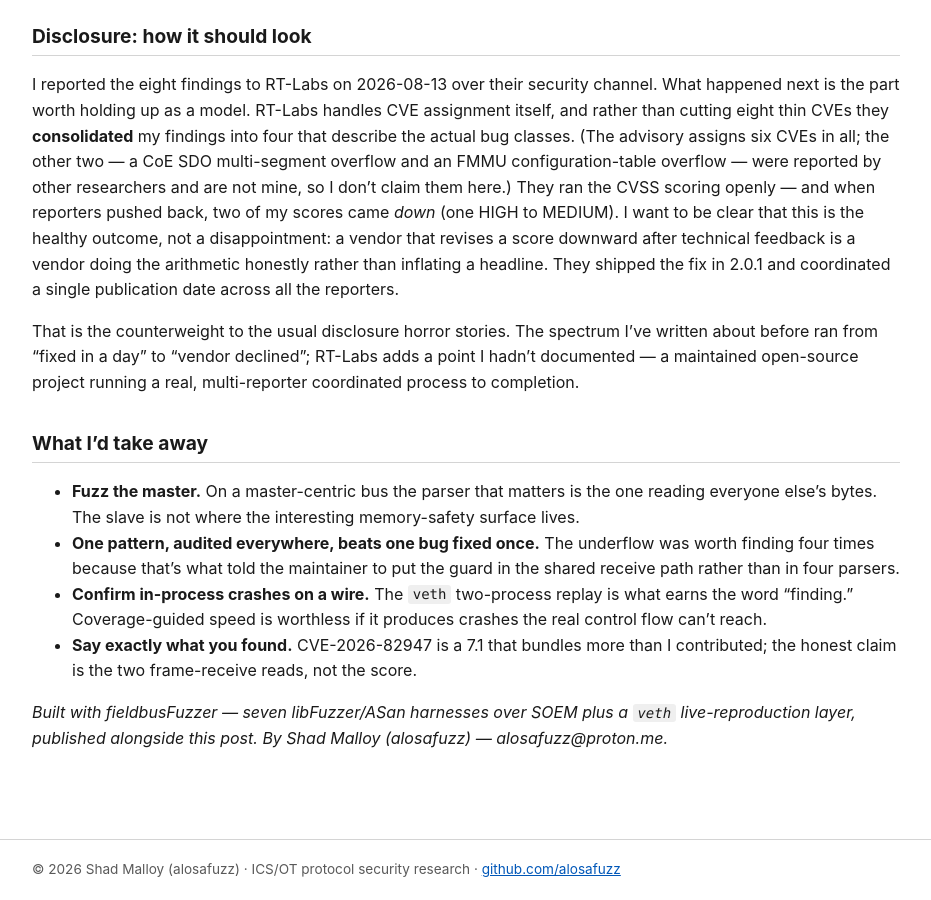
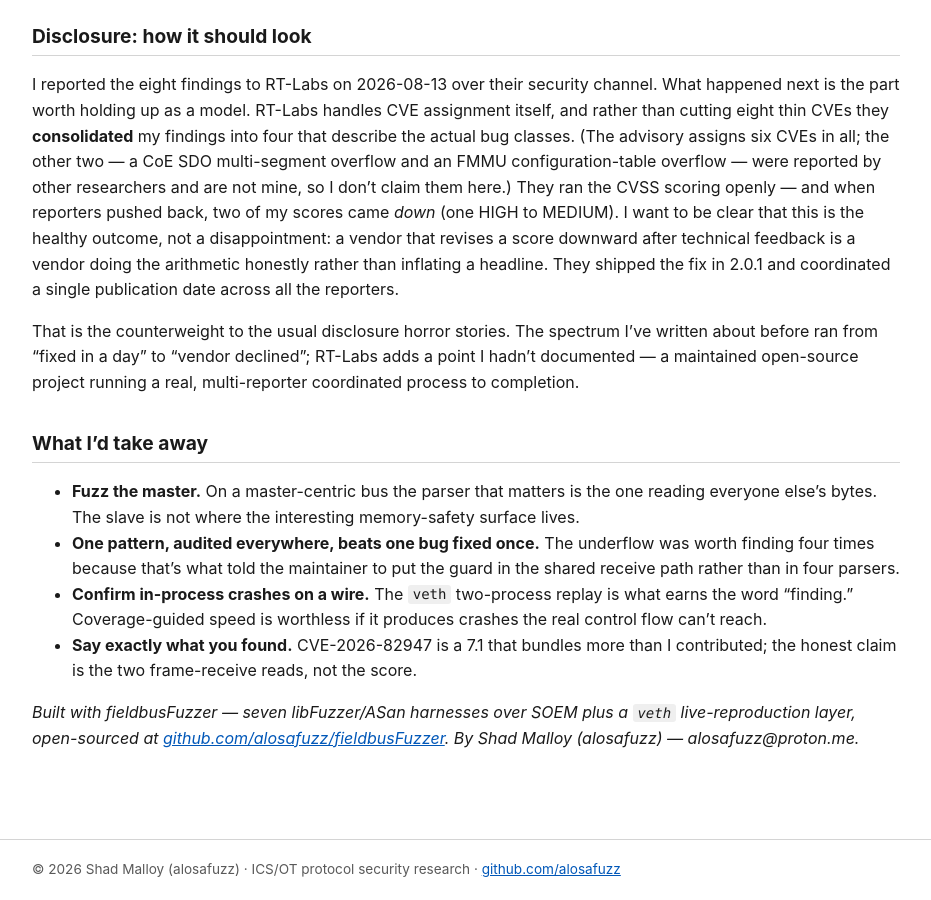
Before and after one commit to alosafuzz/alosafuzz.github.io, a Jekyll site: the page built from _writeups/fuzzing-ethercat-four-cves-in-soem.md, in a window 1280 px wide and 900 px high, scrolled down 2220 px. Shown: the whole window, without its empty margins (174-1105 px from the left). Built offline with Jekyll 4.4.1, drawn with Linux system fonts in a browser that asks for light colours.

Commit message:
ethercat writeup: link the now-public fieldbusFuzzer repo

```diff
--- a/_writeups/fuzzing-ethercat-four-cves-in-soem.md
+++ b/_writeups/fuzzing-ethercat-four-cves-in-soem.md
@@ -116,4 +116,4 @@ a maintained open-source project running a real, multi-reporter coordinated proc
   the honest claim is the two frame-receive reads, not the score.
 
 *Built with fieldbusFuzzer — seven libFuzzer/ASan harnesses over SOEM plus a `veth` live-reproduction
-layer, published alongside this post. By Shad Malloy (alosafuzz) — alosafuzz@proton.me.*
+layer, open-sourced at [github.com/alosafuzz/fieldbusFuzzer](https://github.com/alosafuzz/fieldbusFuzzer). By Shad Malloy (alosafuzz) — alosafuzz@proton.me.*
```
